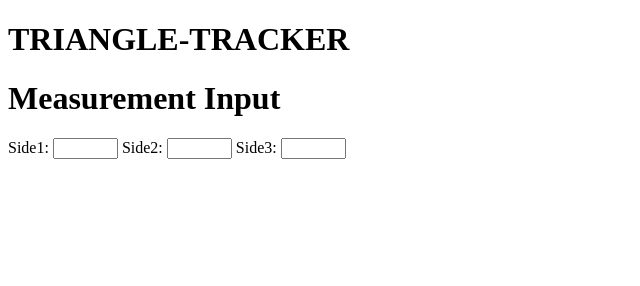
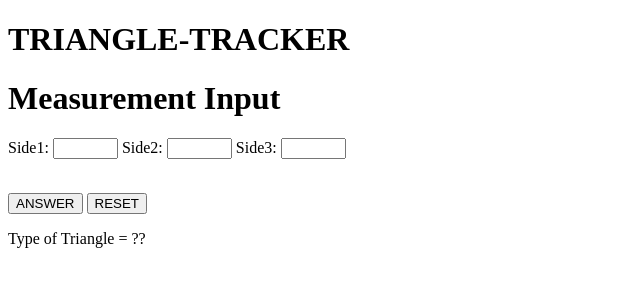
Before and after one commit to Kazammy/TRIANGLE-TRACKER, a plain HTML site: page index.html in a window 1280 px wide. Shown: the whole page, without its empty margins (0-640 px from the left). Drawn offline with Linux system fonts and the light colour scheme.

Commit message:
Adding of reset & answer buttons

```diff
--- a/index.html
+++ b/index.html
@@ -11,5 +11,11 @@
         Side1: <input type="text" size="5" id="">
         Side2: <input type="text" size="5" id="">
         Side3: <input type="text" size="5" id="">
+        <p></p>
+        <br>
+        <button type="button" onclick="Answer()">ANSWER</button>
+        <button type="button" onclick="Reset Default()">RESET</button>
+    </p>
+    <p id="output">Type of Triangle = ??</p>
   </body>
 </html>
```
